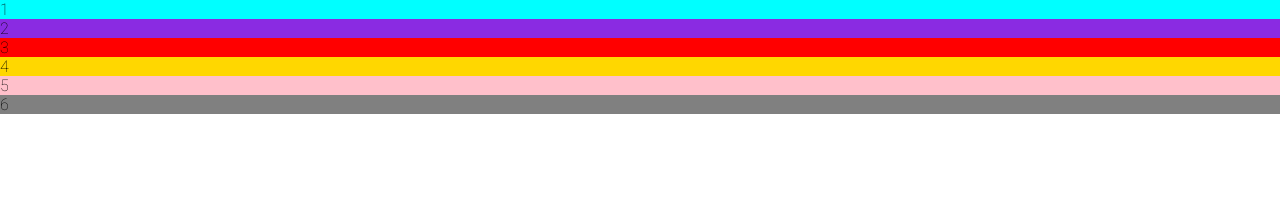
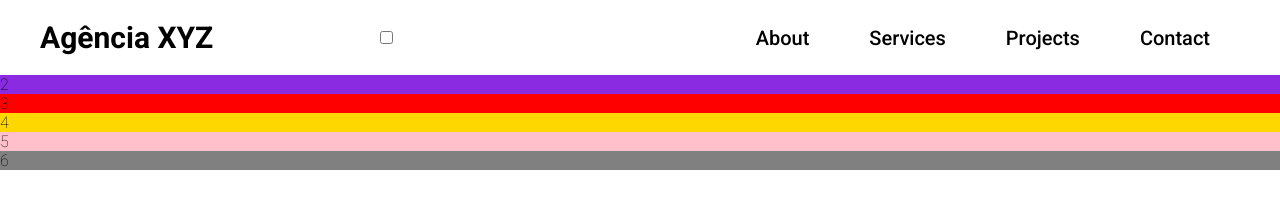
Before and after one commit to gabrielo3012/landing-page-sample-agency-1, a plain HTML site: page index.html in a window 1280 px wide. Drawn offline with Linux system fonts and the light colour scheme.

Commit message:
desktop header done

```diff
--- a/index.html
+++ b/index.html
@@ -17,7 +17,32 @@
 </head>
 
 <body>
-  <header class="header">1</header>
+  <header class="header">
+    <div class="header-container">
+      <a href="/">
+        <h1 class="logo">Agência XYZ</h1>
+      </a>
+
+      <input type="checkbox" id="menu-hamburguer"/>
+
+      <label for="menu-hamburguer">
+        <div class="menu">
+          <span class="hamburguer"></span>
+        </div>
+      </label>
+
+      <nav>
+        <ul>
+          <li><a href="#about">About</a></li>
+          <li><a href="#services">Services</a></li>
+          <li><a href="#projects">Projects</a></li>
+          <li><a href="#services">Contact</a></li>
+        </ul>
+      </nav>
+
+
+    </div>
+  </header>
   <section class="hero">2</section>
   <section class="about">3</section>
   <section class="services">4</section>
--- a/src/css/menu.css
+++ b/src/css/menu.css
@@ -0,0 +1,16 @@
+.header nav ul {
+  display: flex;
+}
+
+.header nav ul li a{
+  font-size: 2rem;
+  font-weight: 500;
+  padding: 10px 30px;
+  border-radius: 50px;
+  transition: 0.2s;
+}
+
+.header nav ul li a:hover{
+  color: #fff;
+  background-color: coral;
+}
--- a/src/css/style.css
+++ b/src/css/style.css
@@ -16,31 +16,61 @@ body {
   font-weight: 400;
 }
 
+/*  HEADER */
+
 .header {
   grid-area: header;
-  background-color: aqua;
+  background-color: #fff;
 }
+
+.header .header-container {
+  display: flex;
+  padding: 20px 40px;
+  justify-content: space-between;
+  align-items: center;
+  min-height: 75px;
+}
+
+.header h1 {
+  font-size: 3rem;
+  font-weight: 700;
+  transition: 0.3s;
+}
+
+.header a:hover h1 {
+  color: coral;
+}
+
+/* HERO */
 
 .hero {
   grid-area: hero;
   background-color: blueviolet;
 }
 
+/* ABOUT */
+
 .about {
   grid-area: about;
   background-color: red;
 }
+
+/* SERVICES */
 
 .services {
   grid-area: services;
   background-color: gold;
 }
 
+/* PROJECTS */
+
 .projects {
   grid-area: projects;
   background-color: pink;
 }
 
+/* FOOTER */
+
 .footer {
   grid-area: footer;
   background-color: gray;
--- a/src/css/variables.css
+++ b/src/css/variables.css
@@ -0,0 +1,3 @@
+:root {
+  --max-width-size: 1920px;
+}
```
